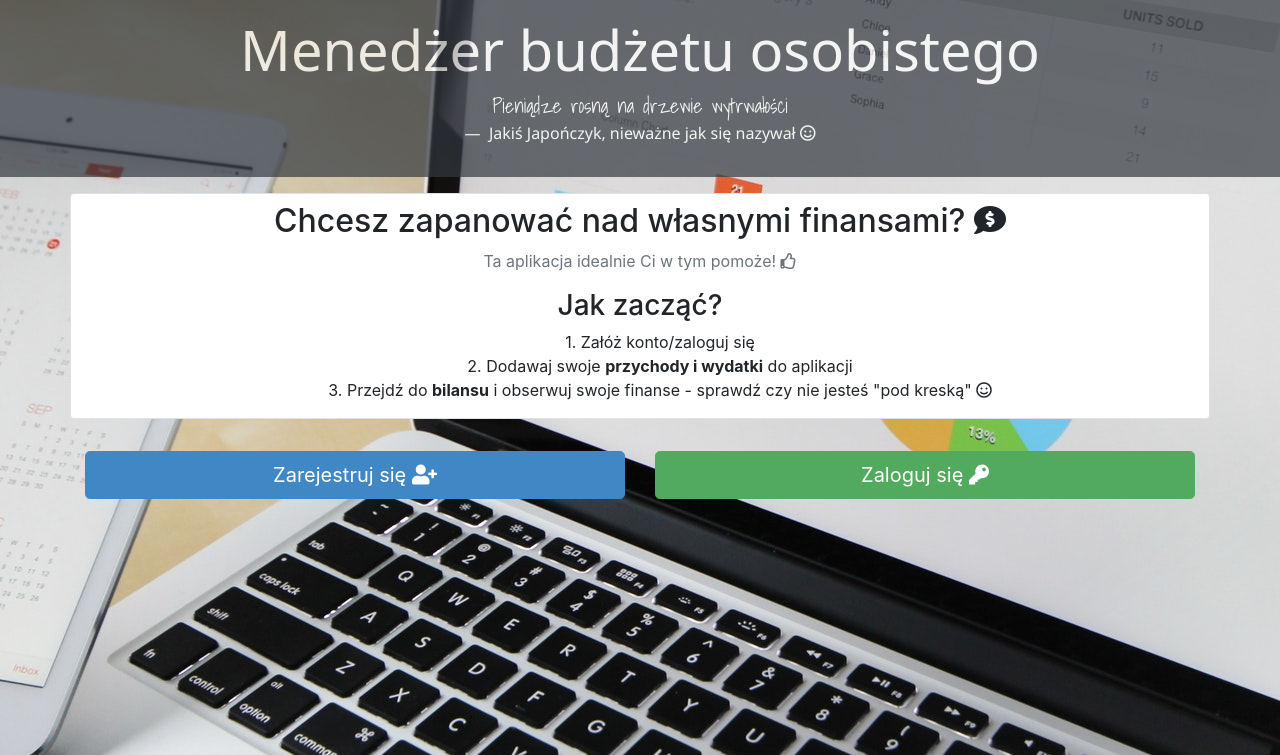
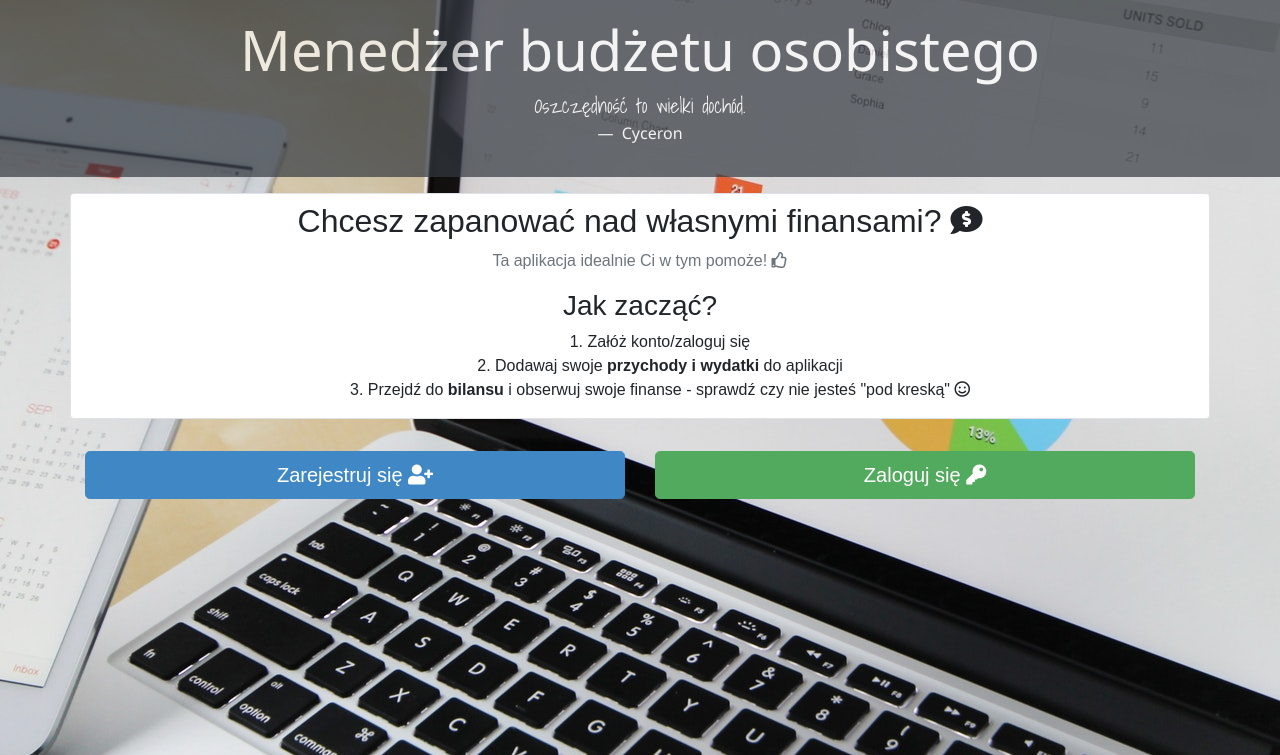
Before and after one commit to suabicii/personal-budget-web2.1, a PHP site: page /posts/start/index in a window 1280 px wide. Shown: the top 755 px of the page. Run offline with PHP 8.4, Linux system fonts and the light colour scheme.

Commit message:
Changed quotation in start page and main font

```diff
--- a/App/Views/Start/index.html
+++ b/App/Views/Start/index.html
@@ -3,10 +3,9 @@
   <div class="header-content py-2">
     <h1 class="display-4">Menedżer budżetu osobistego</h1>
     <blockquote class="blockquote">
-      <p class="lead mb-0">Pieniądze rosną na drzewie wytrwałości</p>
+      <p class="lead mb-0">Oszczędność to wielki dochód.</p>
       <footer class="blockquote-footer text-white">
-        Jakiś Japończyk, nieważne jak się nazywał
-        <i class="far fa-smile"></i>
+        Cyceron
       </footer>
     </blockquote>
   </div>
--- a/App/Views/base.html
+++ b/App/Views/base.html
@@ -1,20 +1,23 @@
 <!DOCTYPE html>
 <html lang="pl">
-
   <head>
     <meta charset="UTF-8" />
     <meta name="viewport" content="width=device-width, initial-scale=1.0" />
-  <link href="https://fonts.googleapis.com/css2?family=Noto+Sans&family=Shadows+Into+Light&display=swap"
-    rel="stylesheet" />
+    <link
+      href="https://fonts.googleapis.com/css2?family=Montserrat:wght@400;500;600&family=Noto+Sans&family=Shadows+Into+Light&display=swap"
+      rel="stylesheet"
+    />
     <!-- Ikony z Font Awesome -->
     <link rel="stylesheet" href="/../all.min.css" />
     <!-- Główny plik CSS ze stylami aplikacji -->
     <link rel="stylesheet" href="/../css/main.css" />
     <!-- Skrypty do prawidłowego działania Bootstrapa -->
     <script src="/../js/jquery-3.5.1.min.js"></script>
-  <script src="https://cdn.jsdelivr.net/npm/popper.js@1.16.0/dist/umd/popper.min.js"
+    <script
+      src="https://cdn.jsdelivr.net/npm/popper.js@1.16.0/dist/umd/popper.min.js"
       integrity="sha384-Q6E9RHvbIyZFJoft+2mJbHaEWldlvI9IOYy5n3zV9zzTtmI3UksdQRVvoxMfooAo"
-    crossorigin="anonymous"></script>
+      crossorigin="anonymous"
+    ></script>
     <script src="/../bootstrap-4.5.2/dist/js/bootstrap.min.js"></script>
     <title>
       {% block title %}{% endblock %} .::Personal Budget Manager by Michael
@@ -36,5 +39,4 @@
       </div>
     </footer>
   </body>
-
 </html>
--- a/public/scss/custom.scss
+++ b/public/scss/custom.scss
@@ -43,7 +43,14 @@ ul {
   }
 }
 
+.container {
+  font-family: "Monsterrat", sans-serif;
+  font-weight: 400;
+}
+
 .container-custom {
+  font-family: "Monsterrat", sans-serif;
+  font-weight: 400;
   width: 576px;
   margin: 0 auto;
 }
```
Also changed, not shown: public/css/main.css, 1 other file. Lines whose indentation alone changed are shown as unchanged.
